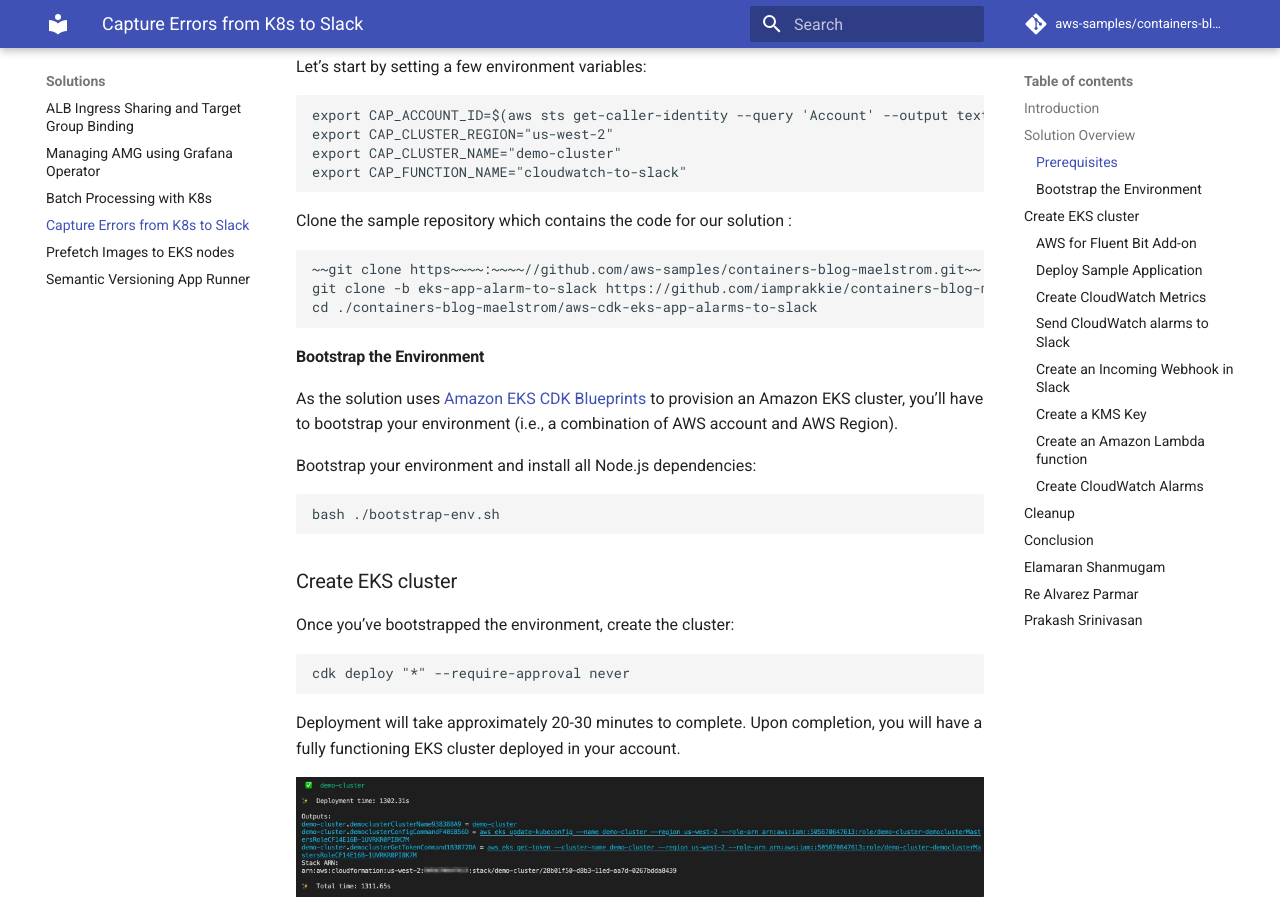
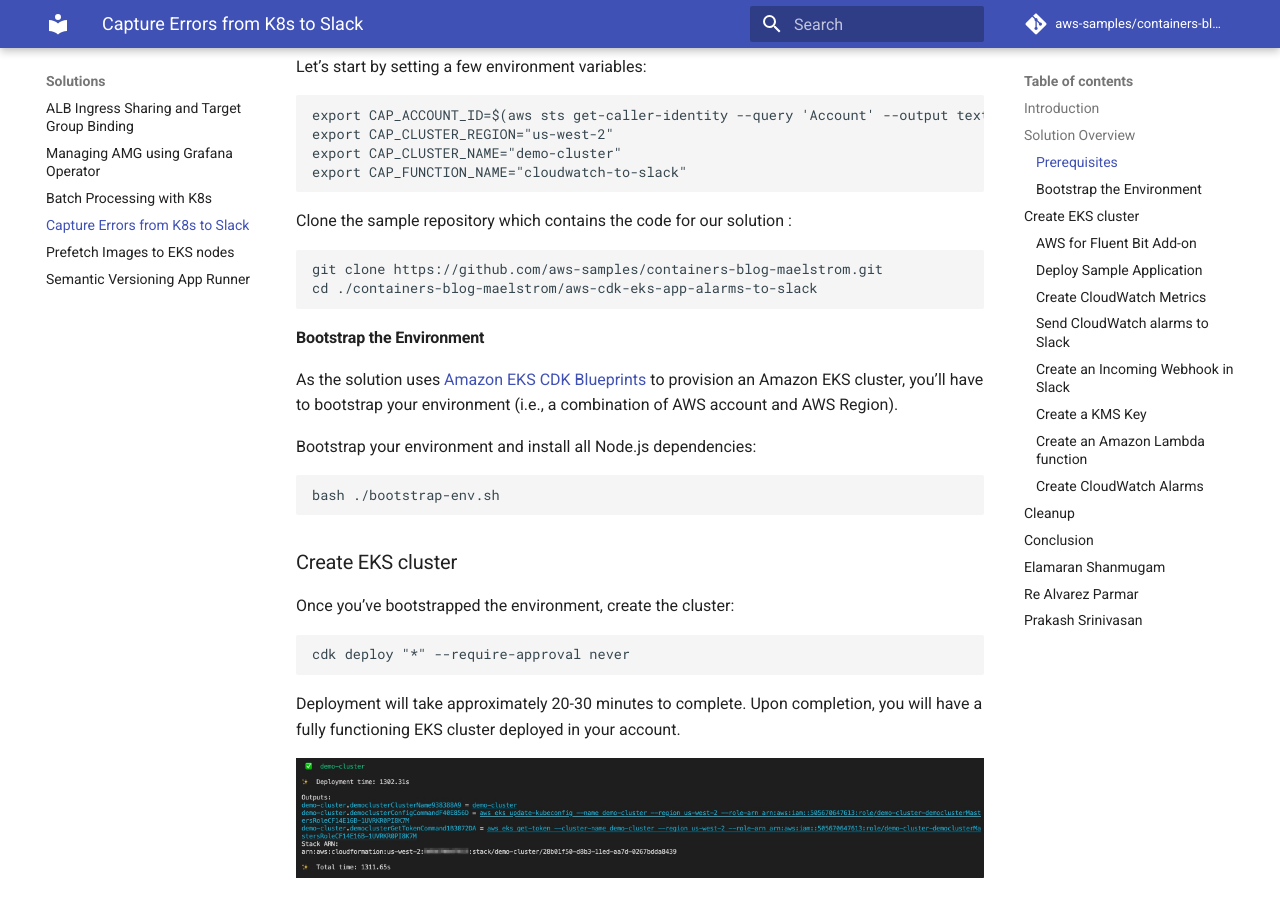
Before and after one commit to aws-samples/containers-blog-maelstrom, an MkDocs documentation site: the page built from docs/capture-errors-k8s-slack.md, in a window 1280 px wide and 900 px high, scrolled down 2038 px. Built offline with MkDocs 1.6.1 and Material for MkDocs 9.7.7, drawn with Linux system fonts in a browser that asks for light colours; comment, search, counter and statistics services are not loaded.

Commit message:
updated doc/md

````diff
--- a/docs/capture-errors-k8s-slack.md
+++ b/docs/capture-errors-k8s-slack.md
@@ -47,8 +47,7 @@
 Clone the sample repository which contains the code for our solution :
 
 ```
-~~git clone https~~~~:~~~~//github.com/aws-samples/containers-blog-maelstrom.git~~
-git clone -b eks-app-alarm-to-slack https://github.com/iamprakkie/containers-blog-maelstrom.git
+git clone https://github.com/aws-samples/containers-blog-maelstrom.git
 cd ./containers-blog-maelstrom/aws-cdk-eks-app-alarms-to-slack
 ```
 
````
